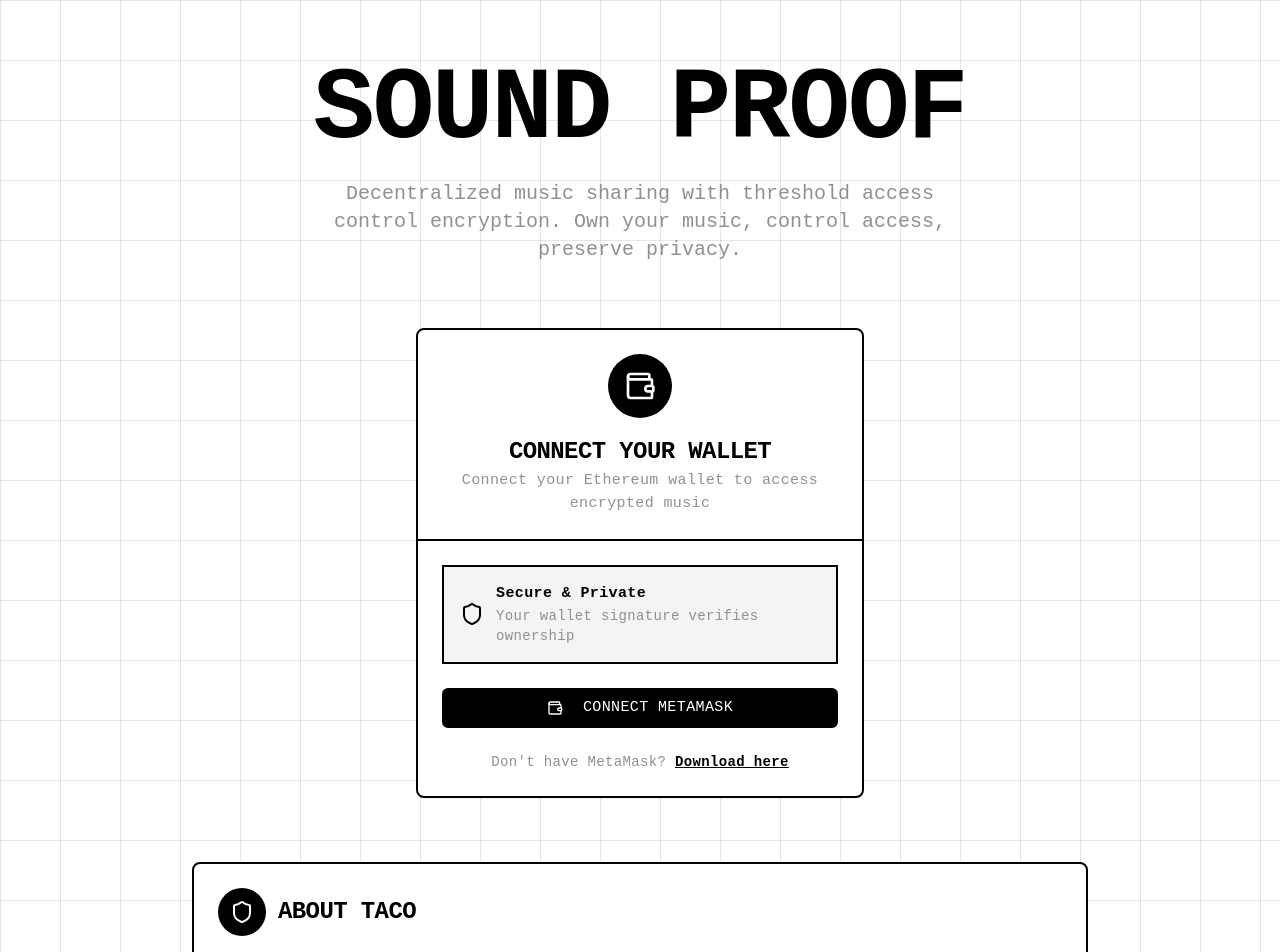
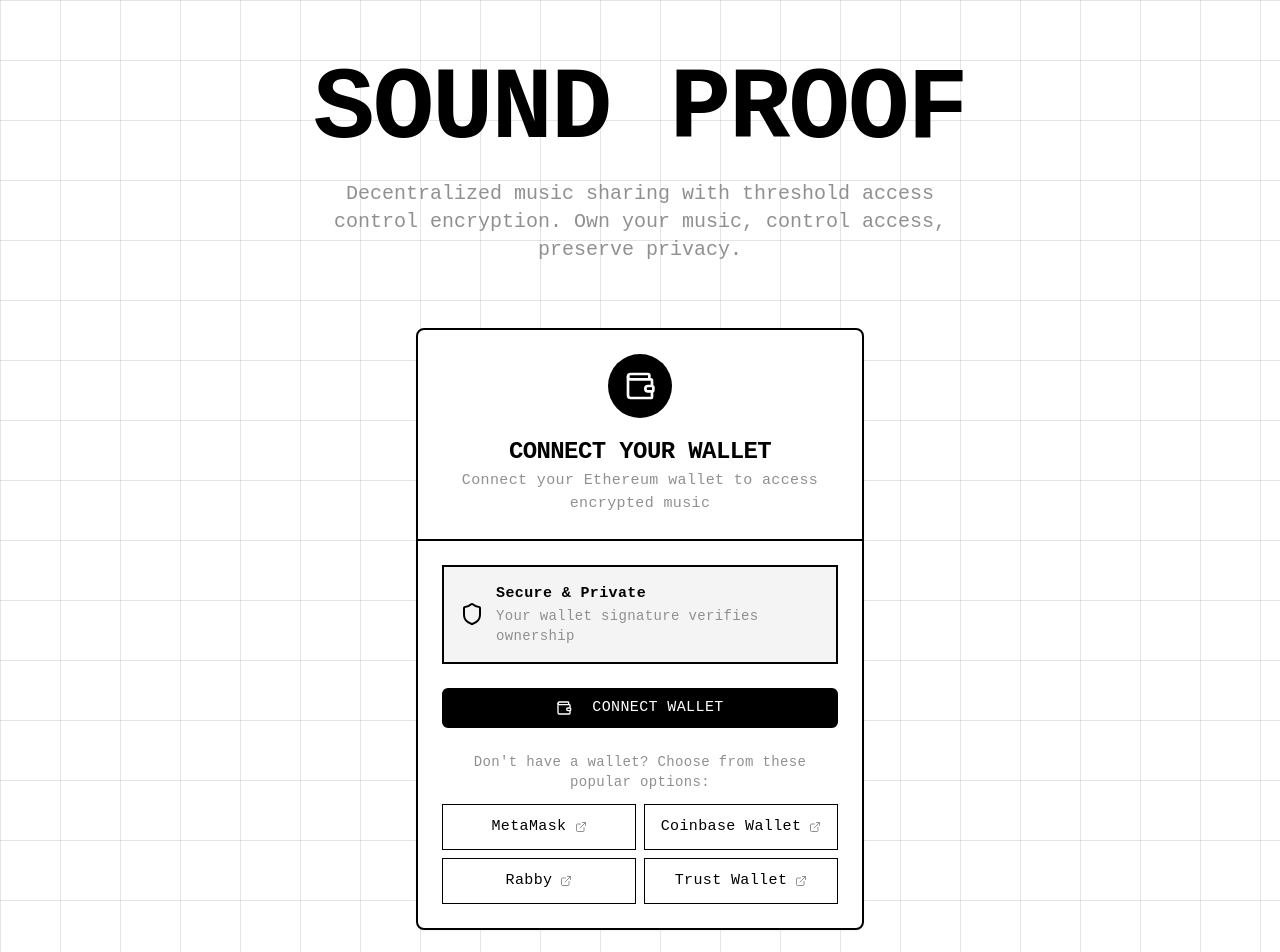
Before and after one commit to theref/sound-proof, a React (Vite) app: page / in a window 1280 px wide. Shown: the top 952 px of the page. Built offline with nearby package versions, Linux system fonts and the light colour scheme.

Commit message:
Refactor: Remove MetaMask dependency
Update wallet connection to be more generic.

```diff
--- a/src/components/WalletConnection.tsx
+++ b/src/components/WalletConnection.tsx
@@ -1,7 +1,7 @@
 
 import { Card, CardContent, CardHeader, CardTitle } from "@/components/ui/card";
 import { Button } from "@/components/ui/button";
-import { Wallet, Shield } from "lucide-react";
+import { Wallet, Shield, ExternalLink } from "lucide-react";
 import { useState } from "react";
 
 interface WalletConnectionProps {
@@ -19,6 +19,13 @@ export const WalletConnection = ({ onConnect }: WalletConnectionProps) => {
       setIsLoading(false);
     }
   };
+
+  const popularWallets = [
+    { name: "MetaMask", url: "https://metamask.io" },
+    { name: "Coinbase Wallet", url: "https://wallet.coinbase.com" },
+    { name: "Rabby", url: "https://rabby.io" },
+    { name: "Trust Wallet", url: "https://trustwallet.com" },
+  ];
 
   return (
     <Card className="w-full max-w-md border-2 border-taco-black bg-white">
@@ -56,22 +63,30 @@ export const WalletConnection = ({ onConnect }: WalletConnectionProps) => {
           ) : (
             <>
               <Wallet className="w-5 h-5 mr-3" />
-              <span className="taco-ui-text">CONNECT METAMASK</span>
+              <span className="taco-ui-text">CONNECT WALLET</span>
             </>
           )}
         </Button>
 
+        <div className="space-y-3">
           <p className="taco-ui-text text-taco-dark-grey text-center text-sm">
-          Don't have MetaMask?{" "}
+            Don't have a wallet? Choose from these popular options:
+          </p>
+          <div className="grid grid-cols-2 gap-2">
+            {popularWallets.map((wallet) => (
               <a
-            href="https://metamask.io"
+                key={wallet.name}
+                href={wallet.url}
                 target="_blank"
                 rel="noopener noreferrer"
-            className="text-taco-black font-bold hover:text-taco-neon transition-colors underline"
+                className="flex items-center justify-center gap-2 p-3 border border-taco-black bg-white hover:bg-taco-light-grey transition-colors text-sm"
               >
-            Download here
+                <span className="taco-ui-text text-taco-black">{wallet.name}</span>
+                <ExternalLink className="w-3 h-3 text-taco-dark-grey" />
               </a>
-        </p>
+            ))}
+          </div>
+        </div>
       </CardContent>
     </Card>
   );
--- a/src/hooks/useWalletAuth.ts
+++ b/src/hooks/useWalletAuth.ts
@@ -9,6 +9,7 @@ interface WalletAuthState {
   address: string;
   signer: ethers.providers.JsonRpcSigner | null;
   isLoading: boolean;
+  walletType: string | null;
 }
 
 export const useWalletAuth = () => {
@@ -17,14 +18,24 @@ export const useWalletAuth = () => {
     address: '',
     signer: null,
     isLoading: false,
+    walletType: null,
   });
   const { toast } = useToast();
+
+  const detectWalletType = () => {
+    if (window.ethereum?.isMetaMask) return 'MetaMask';
+    if (window.ethereum?.isCoinbaseWallet) return 'Coinbase Wallet';
+    if (window.ethereum?.isRabby) return 'Rabby';
+    if (window.ethereum?.isBraveWallet) return 'Brave Wallet';
+    if (window.ethereum) return 'Ethereum Wallet';
+    return null;
+  };
 
   const connectWallet = async () => {
     if (!window.ethereum) {
       toast({
-        title: "MetaMask not found",
-        description: "Please install MetaMask to continue.",
+        title: "No wallet detected",
+        description: "Please install an Ethereum wallet (MetaMask, Coinbase Wallet, etc.) to continue.",
         variant: "destructive",
       });
       return;
@@ -37,6 +48,7 @@ export const useWalletAuth = () => {
       const accounts = await provider.send("eth_requestAccounts", []);
       const signer = provider.getSigner();
       const address = accounts[0];
+      const walletType = detectWalletType();
 
       // Verify ownership by signing a message
       const message = `Sign this message to verify wallet ownership: ${Date.now()}`;
@@ -65,11 +77,12 @@ export const useWalletAuth = () => {
         address,
         signer,
         isLoading: false,
+        walletType,
       });
 
       toast({
         title: "Wallet connected",
-        description: "Successfully connected to your wallet.",
+        description: `Successfully connected to your ${walletType || 'wallet'}.`,
       });
 
     } catch (error) {
@@ -89,6 +102,7 @@ export const useWalletAuth = () => {
       address: '',
       signer: null,
       isLoading: false,
+      walletType: null,
     });
   };
 
--- a/src/types/window.d.ts
+++ b/src/types/window.d.ts
@@ -4,5 +4,11 @@ interface Window {
     request: (args: { method: string; params?: any[] }) => Promise<any>;
     on: (event: string, callback: (...args: any[]) => void) => void;
     removeListener: (event: string, callback: (...args: any[]) => void) => void;
+    // Wallet-specific properties for detection
+    isMetaMask?: boolean;
+    isCoinbaseWallet?: boolean;
+    isRabby?: boolean;
+    isBraveWallet?: boolean;
+    isTrustWallet?: boolean;
   };
 }
```
Lines whose indentation alone changed are shown as unchanged.
